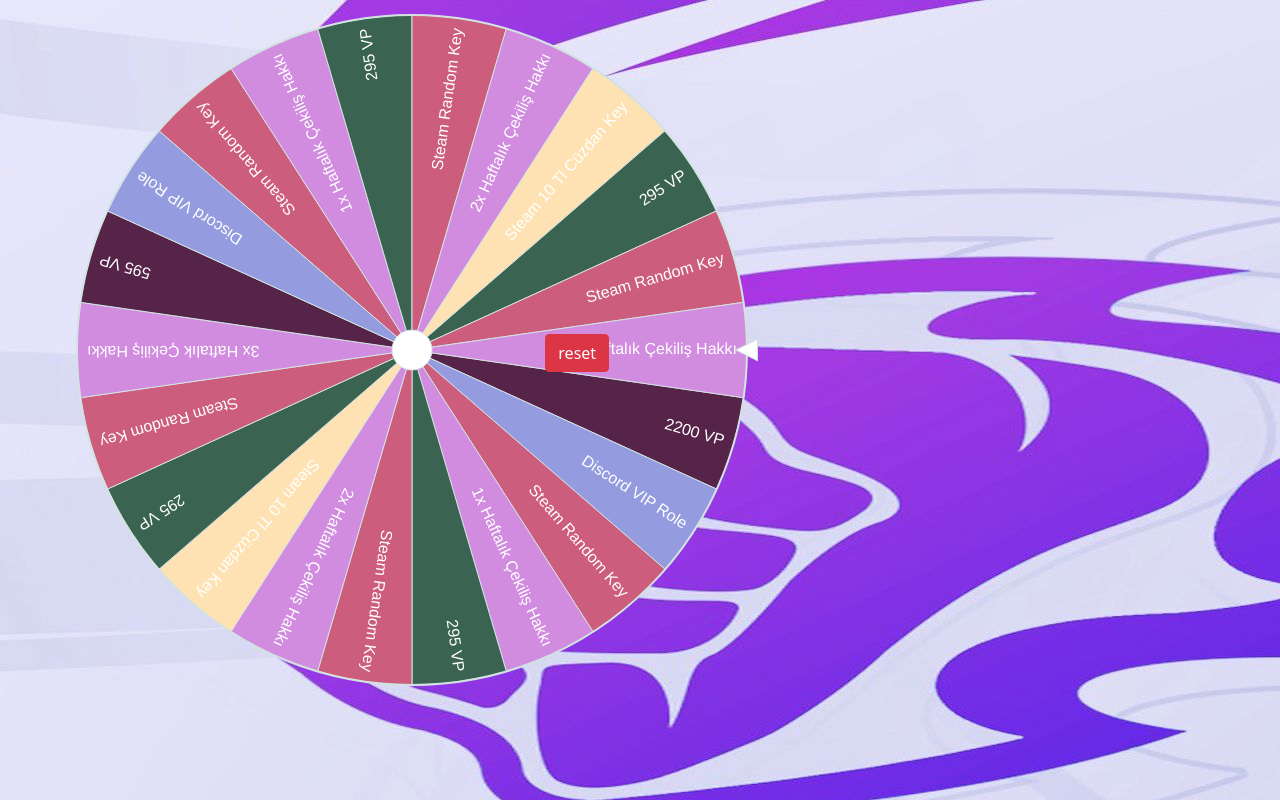
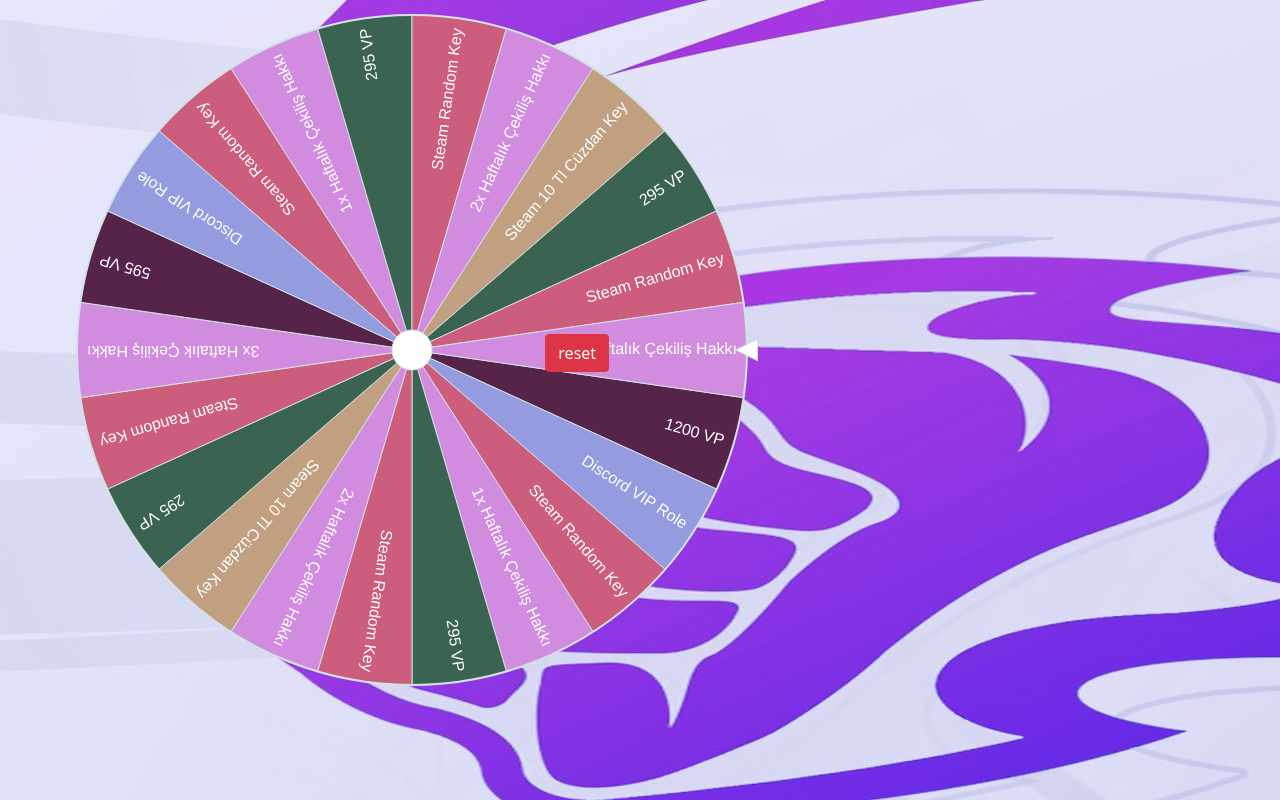
Before and after one commit to ArAnOzz/aranozz.github.io, a website: page index.html in a window 1280 px wide. Drawn offline with nearby package versions, Linux system fonts and the light colour scheme.

Commit message:
1200 yapildi

```diff
--- a/index.html
+++ b/index.html
@@ -772,14 +772,14 @@
                 images = ["./1.png", "./2.png", "./3.png", "./4.png", "./5.png", "./6.png"];
                 imageSize = 30;
                 contentType = CONTENT_TEXT;
-                colors = ["#562349", "#949CDF", "#CD5D7D", "#D18CE0","#3A6351","#CD5D7D","#D18CE0","#FEE2B3","#3A6351","#CD5D7D","#D18CE0"];
+                colors = ["#562349", "#949CDF", "#CD5D7D", "#D18CE0","#3A6351","#CD5D7D","#D18CE0","#C0A080","#3A6351","#CD5D7D","#D18CE0"];
                 backgroundImage = "";
                 maxSpeed = 5;
                 stopRandom = false;
                 var a = randomSayi();
                 console.log('a ' +a);
                 //console.log('c ' +c);
-
+               //FEE2B3
                 if (a == 0) {
                     stopAt = 1;
                     console.log(stopAt);
@@ -892,7 +892,7 @@
 
             function getLanguageText() {
 
-                languageText = "<div>2200 VP</div><div>Discord VIP Role</div><div>Steam Random Key</div><div>1x Haftalık Çekiliş Hakkı</div><div>295 VP</div><div>Steam Random Key</div><div>2x Haftalık Çekiliş Hakkı</div><div>Steam 10 Tl Cüzdan Key</div><div>295 VP</div><div>Steam Random Key</div><div>3x Haftalık Çekiliş Hakkı</div><div>595 VP</div><div>Discord VIP Role</div><div>Steam Random Key</div><div>1x Haftalık Çekiliş Hakkı</div><div>295 VP</div><div>Steam Random Key</div><div>2x Haftalık Çekiliş Hakkı</div><div>Steam 10 Tl Cüzdan Key</div><div>295 VP</div><div>Steam Random Key</div><div>3x Haftalık Çekiliş Hakkı</div>";
+                languageText = "<div>1200 VP</div><div>Discord VIP Role</div><div>Steam Random Key</div><div>1x Haftalık Çekiliş Hakkı</div><div>295 VP</div><div>Steam Random Key</div><div>2x Haftalık Çekiliş Hakkı</div><div>Steam 10 Tl Cüzdan Key</div><div>295 VP</div><div>Steam Random Key</div><div>3x Haftalık Çekiliş Hakkı</div><div>595 VP</div><div>Discord VIP Role</div><div>Steam Random Key</div><div>1x Haftalık Çekiliş Hakkı</div><div>295 VP</div><div>Steam Random Key</div><div>2x Haftalık Çekiliş Hakkı</div><div>Steam 10 Tl Cüzdan Key</div><div>295 VP</div><div>Steam Random Key</div><div>3x Haftalık Çekiliş Hakkı</div>";
             }
 
             var timeoutStart;
```
